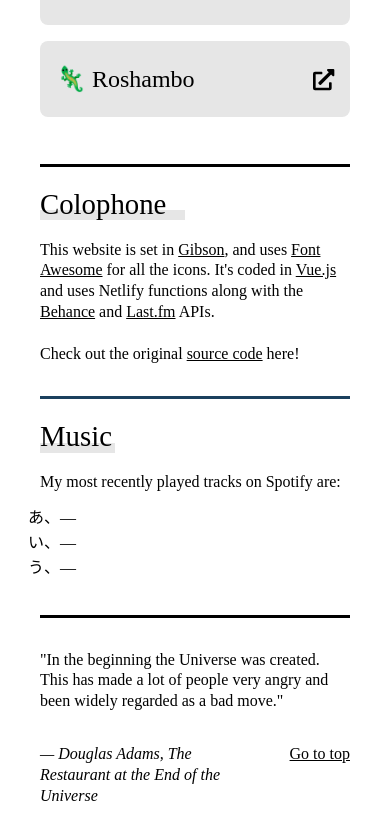
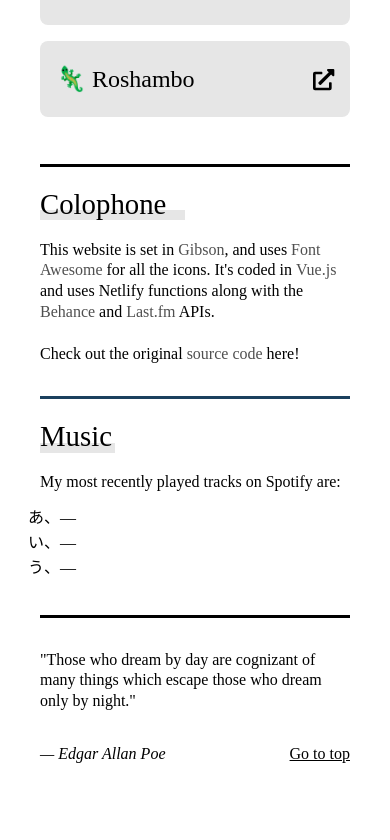
Before and after one commit to psrth/psrth.co, a Vue app: page / in a window 390 px wide. Shown: the part 1216-2056 px from the top of the page. After the commit the page ends 2029 px from the top, so only its background shows below. Built offline with nearby package versions, Linux system fonts and the light colour scheme; no server answers; a web font is replaced by a local one.

Commit message:
styling colophone links

```diff
--- a/src/components/Colophon.vue
+++ b/src/components/Colophon.vue
@@ -55,6 +55,30 @@ export default {
 </script>
 
 <style scoped>
+/* unvisited link */
+	a:link {
+	font-weight: 500;
+	color: #4f4f4f;
+	text-decoration: none;
+	}
+
+	/* visited link */
+	a:visited {
+		font-weight: 500;
+	color: #4f4f4f;
+	text-decoration: none;
+	}
+
+	/* mouse over link */
+	a:hover {
+	color: black;
+	/* text-decoration: underline dotted black; */
+	}
+
+	/* selected link */
+	a:active {
+	color: black;
+	}
 a {
 	color: black;
 }
--- a/src/components/Footer.vue
+++ b/src/components/Footer.vue
@@ -1,12 +1,11 @@
 <template>
 	<div>
 		<p>
-			"In the beginning the Universe was created. This has made a lot of
-			people very angry and been widely regarded as a bad move."
+			"Those who dream by day are cognizant of many things which escape those who dream only by night."
 		</p>
 		<div class="row">
 			<p class="italic">
-				— Douglas Adams, The Restaurant at the End of the Universe
+				— Edgar Allan Poe
 			</p>
 			<p class="top" @click="scrollToTop">Go to top</p>
 		</div>
```
